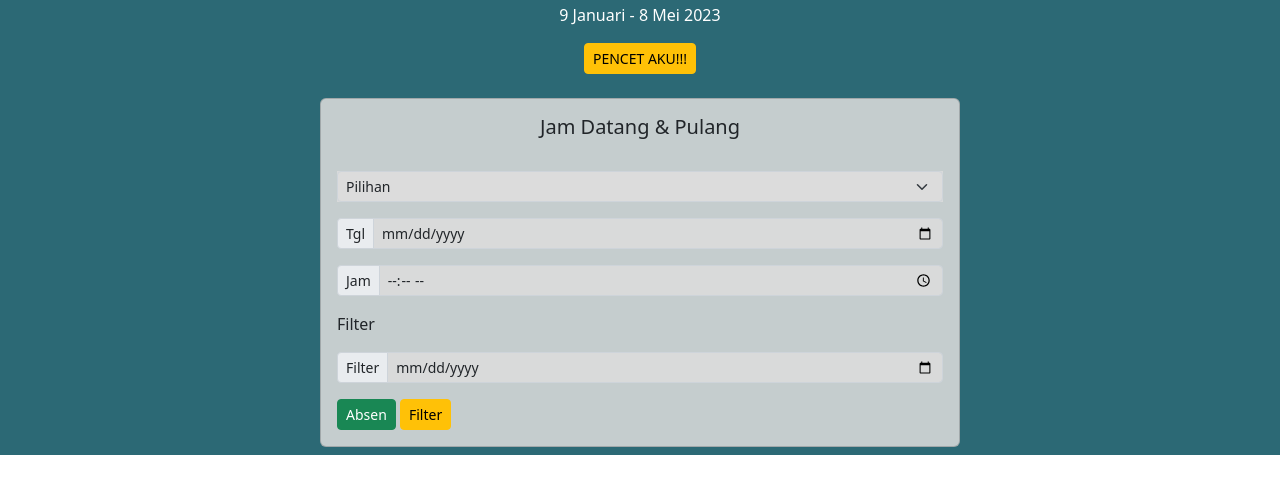
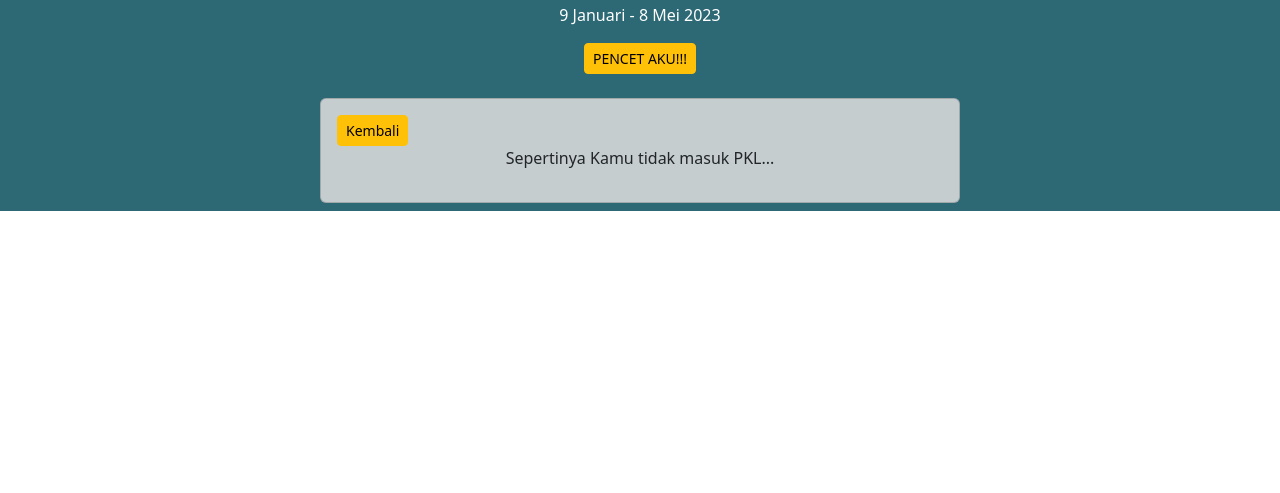
Before and after one commit to Ramadani-coding/absensi-js, a plain HTML site: page index.html in a window 1280 px wide. Both pictures are taken after a click on the button "Filter". Shown: the part 69-562 px from the top of the page. Drawn offline with nearby package versions, Linux system fonts and the light colour scheme.

Commit message:
update fitur

```diff
--- a/app.js
+++ b/app.js
@@ -1,11 +1,11 @@
 const tglInput = document.getElementById("tglInput");
 const jamInput = document.getElementById("jamInput");
-const pilihan = document.getElementById("pilihan");
+const pilihanFilter = document.getElementById("pilihanFilter");
 
 const tambah = () => {
   const tgl = tglInput.value;
   const jam = jamInput.value;
-  const pil = pilihan.value;
+  const pil = pilihanFilter.value;
 
   const data = document.createElement("div");
 
@@ -63,19 +63,33 @@ window.addEventListener("load", () => {
 });
 
 const filterTanggal = () => {
-  const tglFilter = document.getElementById("tglFilter").value;
-  let scheduleArray = JSON.parse(localStorage.getItem("scheduleArray"));
-  const filteredSchedules = scheduleArray.filter((schedule) => schedule.tgl === tglFilter);
+  const tgl = tglFilter.value;
 
-  // Remove existing schedule elements
-  const existingSchedules = document.querySelectorAll(".list div");
-  existingSchedules.forEach((element) => element.remove());
+  let filteredData = [];
+  if (localStorage.getItem("scheduleArray")) {
+    const scheduleArray = JSON.parse(localStorage.getItem("scheduleArray"));
+    filteredData = scheduleArray.filter((schedule) => {
+      return schedule.tgl.includes(tgl);
+    });
+  }
 
-  filteredSchedules.forEach((schedule, index) => {
+  const dataContainer = document.querySelector(".list");
+  dataContainer.innerHTML = "";
+  if (filteredData.length === 0) {
+    dataContainer.innerHTML = `<button type="button" class="btn btn-warning btn-sm" onclick="kembali()">Kembali</button> <p class='text-center'>Sepertinya Kamu tidak masuk PKL...</p>`;
+    return;
+  }
+
+  dataContainer.innerHTML = `
+  <button type="button" class="btn btn-warning btn-sm" onclick="kembali()">Kembali</button>
+
+
+  `;
+
+  filteredData.forEach((schedule, index) => {
     const data = document.createElement("div");
-    data.innerHTML = `<p class="mt-3">${schedule.pil}</p > <ul class="list-group mt-3"> <li class="list-group-item card-box">${schedule.tgl} <br> ${schedule.jam}</li> </ul> <button type="button" class="btn btn-danger btn-sm mt-2" onclick="removeSchedule(${index})">Hapus</button>`;
-    var datas = document.querySelector(".list");
-    datas.appendChild(data);
+    data.innerHTML = `<p class="mt-3">${schedule.pil}</p > <ul class="list-group mt-3"> <li class="list-group-item card-box">${schedule.tgl} <br> ${schedule.jam}</li> </ul> `;
+    dataContainer.appendChild(data);
   });
 };
 
@@ -88,3 +102,7 @@ if (toastTrigger) {
     toast.show();
   });
 }
+
+const kembali = () => {
+  window.location.reload();
+};
--- a/index.html
+++ b/index.html
@@ -45,7 +45,7 @@
             <div class="card-body list">
               <h5 class="card-title text-center pb-4">Jam Datang & Pulang</h5>
               <div class="input-group input-group-sm mb-3 card-box">
-                <select class="form-select card-box" aria-label="Default select example" id="pilihan" required>
+                <select class="form-select card-box" aria-label="Default select example" id="pilihanFilter" required>
                   <option disabled selected>Pilihan</option>
                   <option value="Datang">Datang</option>
                   <option value="Pulang">Pulang</option>
```
